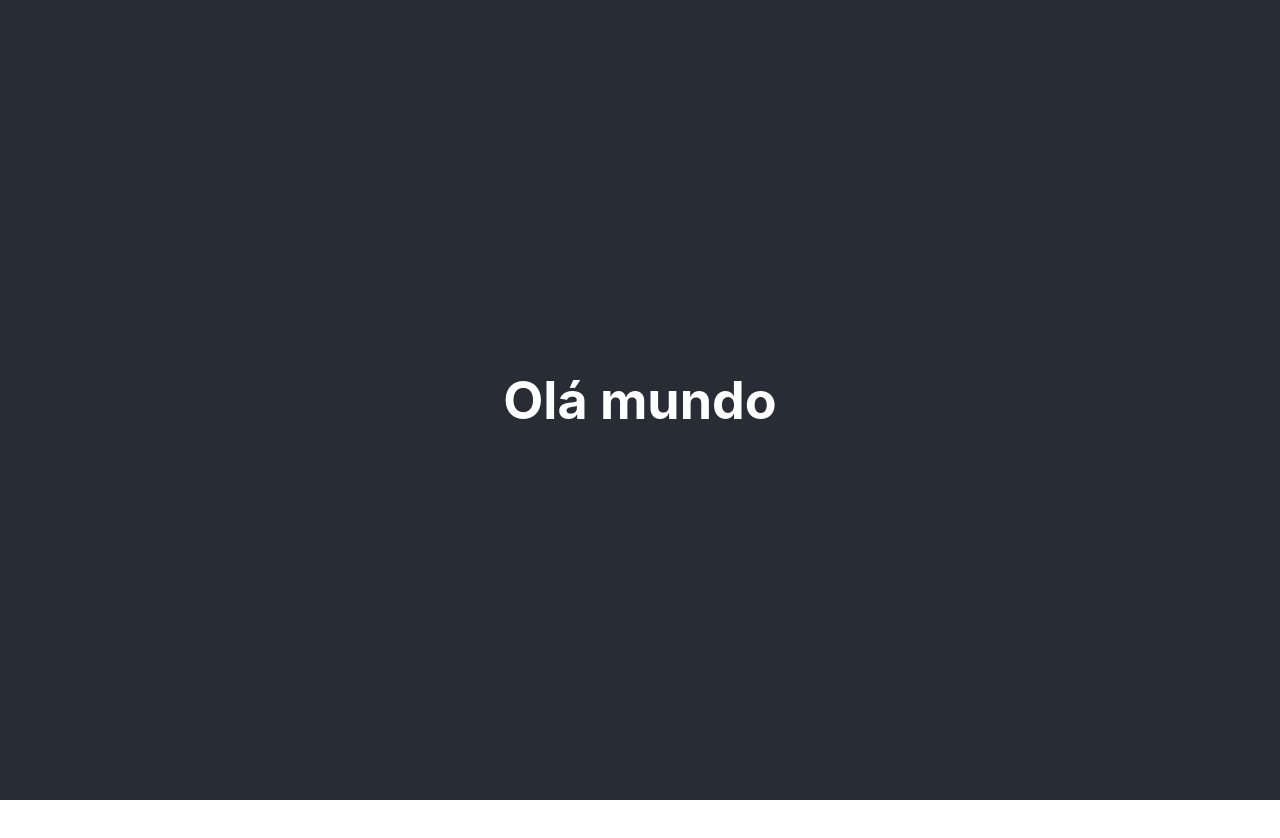
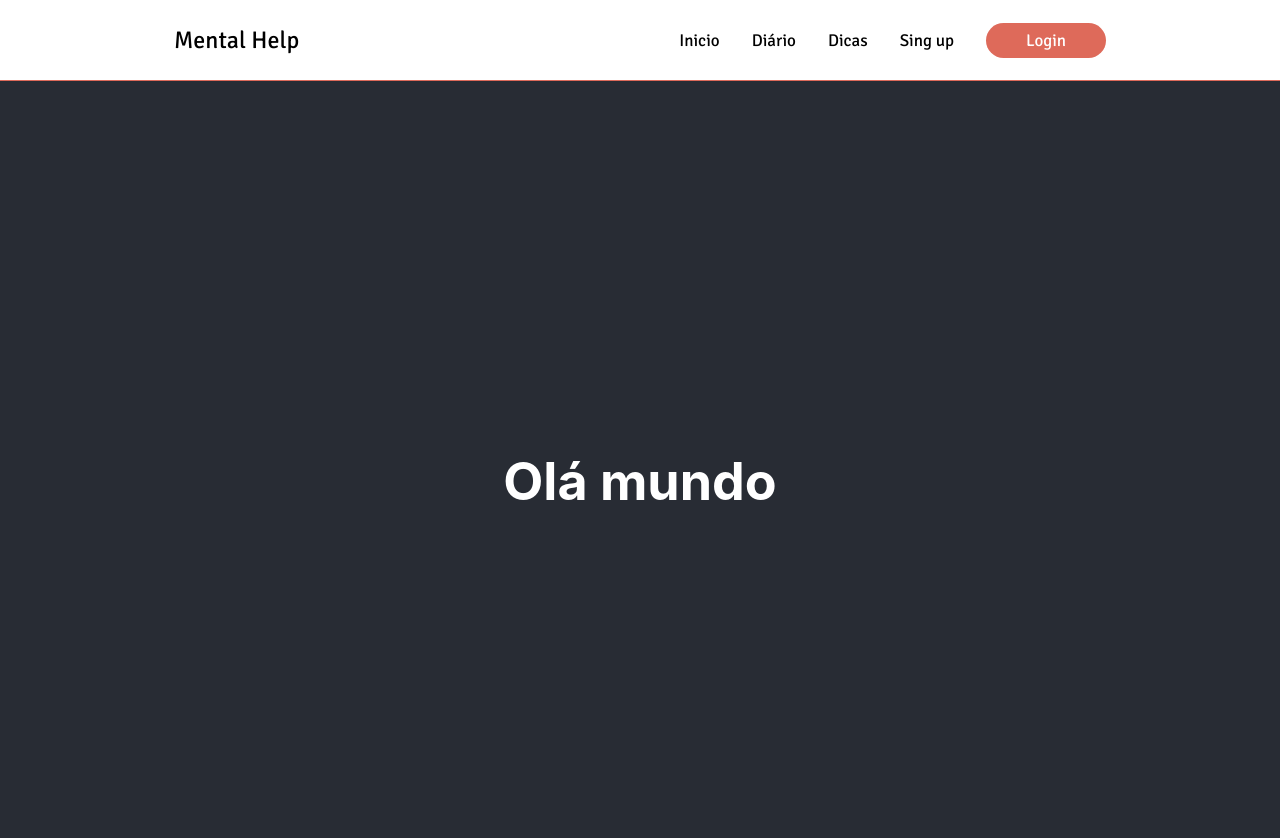
Before and after one commit to anacrln/MentalHelp, a React (Create React App) app: page / in a window 1280 px wide. Shown: the top 838 px of the page. Before the commit the page ends 800 px from the top, so only its background shows below. Built offline with nearby package versions, Linux system fonts and the light colour scheme.

Commit message:
Modicando alguns arquivos

```diff
--- /dev/null
+++ b/src/Header.css
@@ -0,0 +1,67 @@
+@import url('https://fonts.googleapis.com/css2?family=Signika&display=swap');
+
+*{
+  margin: 0;
+  padding: 0;
+}
+
+a{
+  color: #000;
+  text-decoration: none;
+  transition: 0.3s;
+}
+
+a:hover{
+  opacity: 0.7;
+}
+
+.logo{
+  font-size: 24px;
+}
+
+.logo-img{
+  width: 20px;
+  background-color: green;
+}
+
+nav{
+  display: flex;
+  justify-content: space-around;
+  align-items: center;
+  font-family: 'Signika', sans-serif;
+  font-size: 17px;
+  height: 10vh;
+  border-bottom: 1px solid #DE6A5A;
+}
+
+.nav-list{
+  list-style: none;
+  display: flex;
+  align-items: center;
+}
+
+.nav-list li{
+  margin-left: 32px;
+  cursor: pointer;
+  transition: 0.3s;
+}
+
+.nav-list li:hover{
+  opacity: 0.7;
+}
+
+button{
+  padding: 7px 40px;
+  border: none;
+  border-radius: 60px;
+  color: #fff;
+  background-color: #DE6A5A;
+  cursor: pointer;
+  font-family: 'Signika', sans-serif;
+  font-size: 17px;
+  transition: 0.3s;
+}
+
+button:hover{
+  background-color: #EC9287;
+}
--- /dev/null
+++ b/src/Header.js
@@ -0,0 +1,28 @@
+import React from 'react'
+import './Header.css'
+
+function Header() {
+  return(
+    <div>
+      <header>
+        <nav>
+          {/* <div className="logo-img">
+            <img src="img/logo-mentalHelp.png" alt="" />
+          </div> */}
+          <a href="/" className="logo">Mental Help</a>
+          <ul className="nav-list">
+            <li>Inicio</li>
+            <li>Diário</li>
+            <li>Dicas</li>
+            <li>Sing up</li>
+            <li>
+              <button>Login</button>
+            </li>
+          </ul>
+        </nav>
+      </header>
+    </div>
+  )
+}
+
+export default Header;
--- a/src/index.js
+++ b/src/index.js
@@ -2,9 +2,11 @@ import React from 'react';
 import ReactDOM from 'react-dom';
 import './index.css';
 import App from './App';
+import Header from './Header';
 
 ReactDOM.render(
   <React.StrictMode>
+    <Header />
     <App />
   </React.StrictMode>,
   document.getElementById('root')
```
Also changed, not shown: src/img/logo-mentalHelp.png (added).
